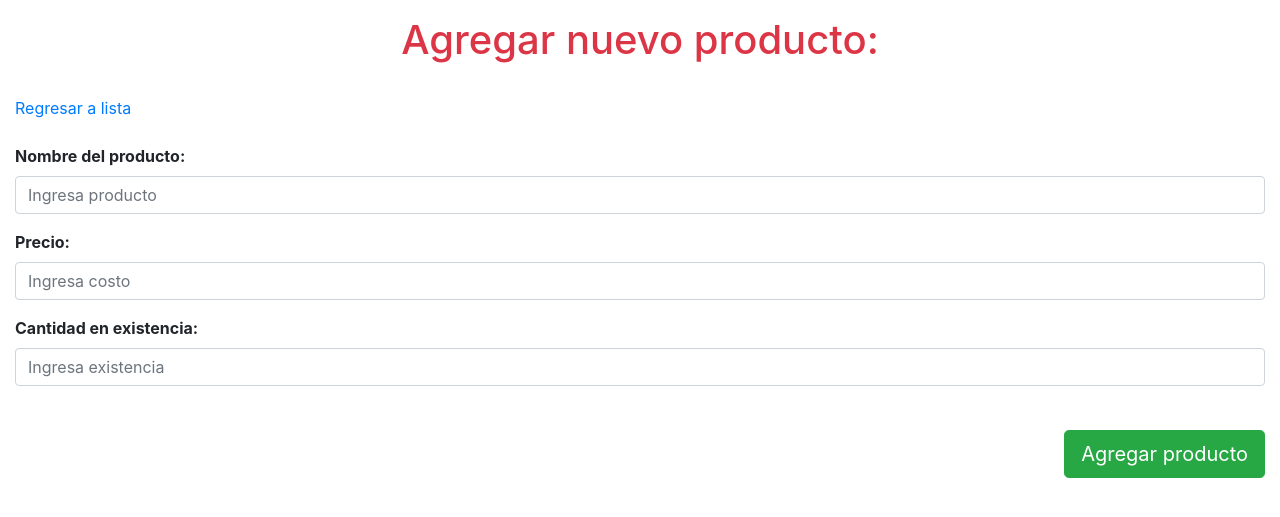
After one commit to luisescobar09/tienda_online, a PHP site: page /productos/insert.php in a window 1280 px wide. The commit adds this page. Shown: the top 517 px of the page. Run offline with PHP 8.4, Linux system fonts and the light colour scheme.

Commit message:
agregar nuevo producto funcionando

```diff
--- a/productos/index.php
+++ b/productos/index.php
@@ -14,9 +14,9 @@
 
 <body>
     <div class="container-fluid">
-        <h1 class="text-center text-danger mt-2 pt-2">Productos disponibles:</h1>
-        <?php include 'db/db_list.php'; ?>
-        <a href="insert.php">Nuevo producto</a>
+        <h1 class="text-center text-danger mt-2 pt-2">Productos disponibles:</h1> <br>
+        <?php include 'db/db_list.php'; ?> <br>
+        <a href="insert.php" class="btn btn-primary btn-lg my-1 float-right ">Nuevo producto</a>
 
     </div>
 </body>
--- /dev/null
+++ b/productos/insert.php
@@ -0,0 +1,34 @@
+<!doctype html>
+<html lang="es">
+
+<head>
+    <!-- Required meta tags -->
+    <meta charset="utf-8">
+    <meta name="viewport" content="width=device-width, initial-scale=1, shrink-to-fit=no">
+    <!-- Bootstrap CSS -->
+    <link rel="stylesheet" href="https://cdn.jsdelivr.net/npm/bootstrap@4.5.3/dist/css/bootstrap.min.css" integrity="sha384-TX8t27EcRE3e/ihU7zmQxVncDAy5uIKz4rEkgIXeMed4M0jlfIDPvg6uqKI2xXr2" crossorigin="anonymous">
+    <title>Producto nuevo</title>
+</head>
+<body>
+    <div class="container-fluid">
+        <h1 class="text-center mt-2 pt-2 text-danger">Agregar nuevo producto:</h1> <br>
+        <a href="index.php">Regresar a lista</a>
+        <form action="db/db_insert.php" method="GET">
+            <div class="form-group">
+               <br> <label for="nombre" class="font-weight-bold">Nombre del producto:</label>
+                <input type="text" class="form-control" id="nombre" name="nombre" aria-describedby="nombre" placeholder="Ingresa producto">
+            </div>
+            <div class="form-group">
+                <label for="precio" class="font-weight-bold">Precio:</label>
+                <input type="number" class="form-control" id="precio" step="any" name="precio" aria-describedby="precio" placeholder="Ingresa costo">
+            </div>
+            <div class="form-group">
+                <label for="existencia" class="font-weight-bold">Cantidad en existencia:</label>
+                <input type="number" class="form-control" id="existencia" name="existencia" aria-describedby="existencia" placeholder="Ingresa existencia">
+            </div> <br>
+
+            <button type="submit" class="btn btn-success btn-lg my-1 float-right ">Agregar producto</button>
+        </form>
+    </div>
+</body>
+</html>
```
Also changed, not shown: productos/db/db_insert.php (added, +12 -0 lines), tienda.db.
